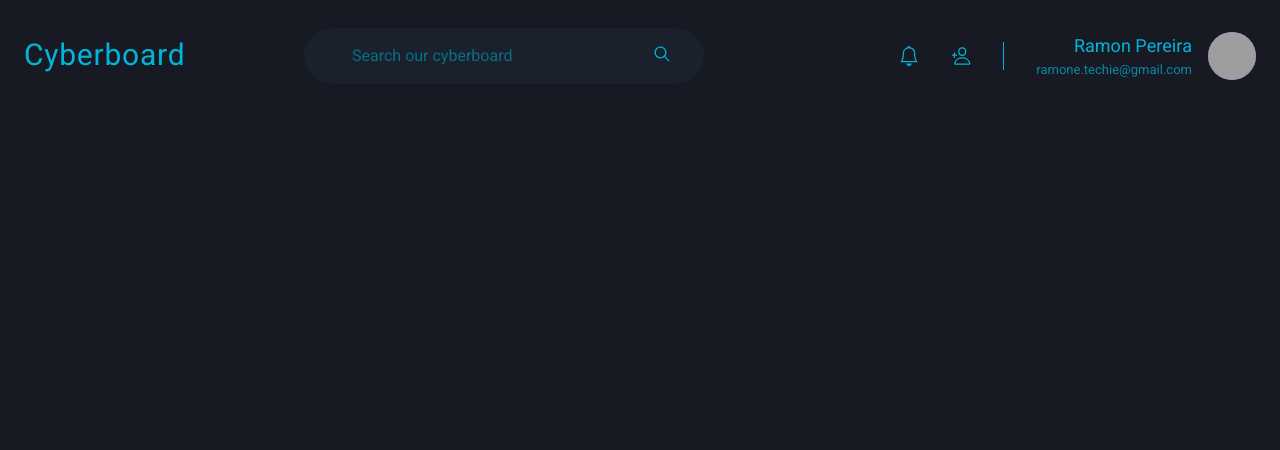
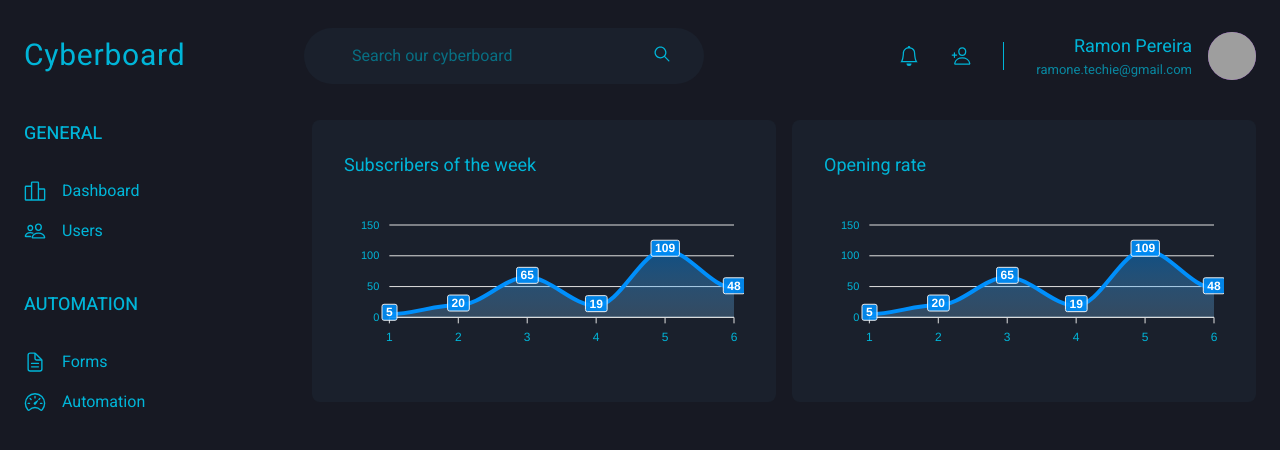
Before and after one commit to HugoRamonPereira/Next-Cyberboard, a Next.js app: page /dashboard in a window 1280 px wide. Shown: the top 450 px of the page. Built offline with nearby package versions, Linux system fonts and the light colour scheme; grey boxes are pictures that could not be loaded.

Commit message:
added graphics and sidebar

```diff
--- a/package.json
+++ b/package.json
@@ -12,9 +12,11 @@
     "@chakra-ui/react": "^1.8.8",
     "@emotion/react": "^11",
     "@emotion/styled": "^11",
+    "apexcharts": "^3.35.0",
     "framer-motion": "^6",
     "next": "12.1.5",
     "react": "18.1.0",
+    "react-apexcharts": "^1.4.0",
     "react-dom": "18.1.0",
     "react-icons": "^4.3.1"
   },
--- /dev/null
+++ b/src/components/Sidebar.tsx
@@ -0,0 +1,37 @@
+import { Box, Icon, Link, Stack, Text } from "@chakra-ui/react";
+import { IoPodiumOutline, IoPeopleOutline, IoSpeedometerOutline, IoDocumentTextOutline } from "react-icons/io5";
+
+export function Sidebar() {
+   return (
+      <Box as="aside" w="64" mr="8">
+         <Stack spacing="12" align="flex-start">
+            <Box>
+               <Text fontWeight="medium" color="cyan.500" fontSize="lg">GENERAL</Text>
+               <Stack spacing="4" mt="8" align="stretch">
+                  <Link display="flex" alignItems="center" color="cyan.500">
+                     <Icon as={IoPodiumOutline} fontSize="22" />
+                     <Text ml="4" fontWeight="normal">Dashboard</Text>
+                  </Link>
+                  <Link display="flex" alignItems="center" color="cyan.500">
+                     <Icon as={IoPeopleOutline} fontSize="22" />
+                     <Text ml="4" fontWeight="normal">Users</Text>
+                  </Link>
+               </Stack>
+            </Box>
+            <Box>
+               <Text fontWeight="medium" color="cyan.500" fontSize="lg">AUTOMATION</Text>
+               <Stack spacing="4" mt="8" align="stretch">
+                  <Link display="flex" alignItems="center" color="cyan.500">
+                     <Icon as={IoDocumentTextOutline} fontSize="22" />
+                     <Text ml="4" fontWeight="normal">Forms</Text>
+                  </Link>
+                  <Link display="flex" alignItems="center" color="cyan.500">
+                     <Icon as={IoSpeedometerOutline} fontSize="22" />
+                     <Text ml="4" fontWeight="normal">Automation</Text>
+                  </Link>
+               </Stack>
+            </Box>
+         </Stack>
+      </Box>
+   )
+}
--- a/src/pages/dashboard.tsx
+++ b/src/pages/dashboard.tsx
@@ -1,7 +1,44 @@
+import { Box, Flex, SimpleGrid, Text, theme } from "@chakra-ui/react";
+import dynamic from "next/dynamic"; /* Dynamic is used for lazy loading */
 import { Header } from "../components/Header";
+import { Sidebar } from "../components/Sidebar";
+const Chart = dynamic(() => import("react-apexcharts"), { ssr: false})
+
+const options = {
+   chart: {
+      toolbar: {
+         show: false,
+      },
+      zoom: {
+         enabled: false,
+      },
+      foreColor: theme.colors.cyan[500]
+   }
+};
+
+const series = [
+   {name: "series1", data: [5, 20, 65, 19, 109, 48]}
+];
 
 export default function Dashboard() {
    return (
-      <Header />
+      <Flex direction="column" h="100vh">
+         <Header />
+
+         <Flex w="100%" my="6" maxWidth={1480} mx="auto" px="6">
+            <Sidebar />
+
+            <SimpleGrid flex="1" gap="4" minChildWidth="320px" alignItems="flex-start" h={400}>
+               <Box p="8" bg="gray.800" borderRadius={8}>
+                  <Text fontSize="lg" mb="4" color="cyan.500">Subscribers of the week</Text>
+                  <Chart type="area" height={160} options={options} series={series}/>
+               </Box>
+               <Box p="8" bg="gray.800" borderRadius={8}>
+                  <Text fontSize="lg" mb="4" color="cyan.500">Opening rate</Text>
+                  <Chart type="area" height={160} options={options} series={series}/>
+               </Box>
+            </SimpleGrid>
+         </Flex>
+      </Flex>
    )
 }
```
Also changed, not shown: 1 other file (tests, documents, lock files or other folders).
